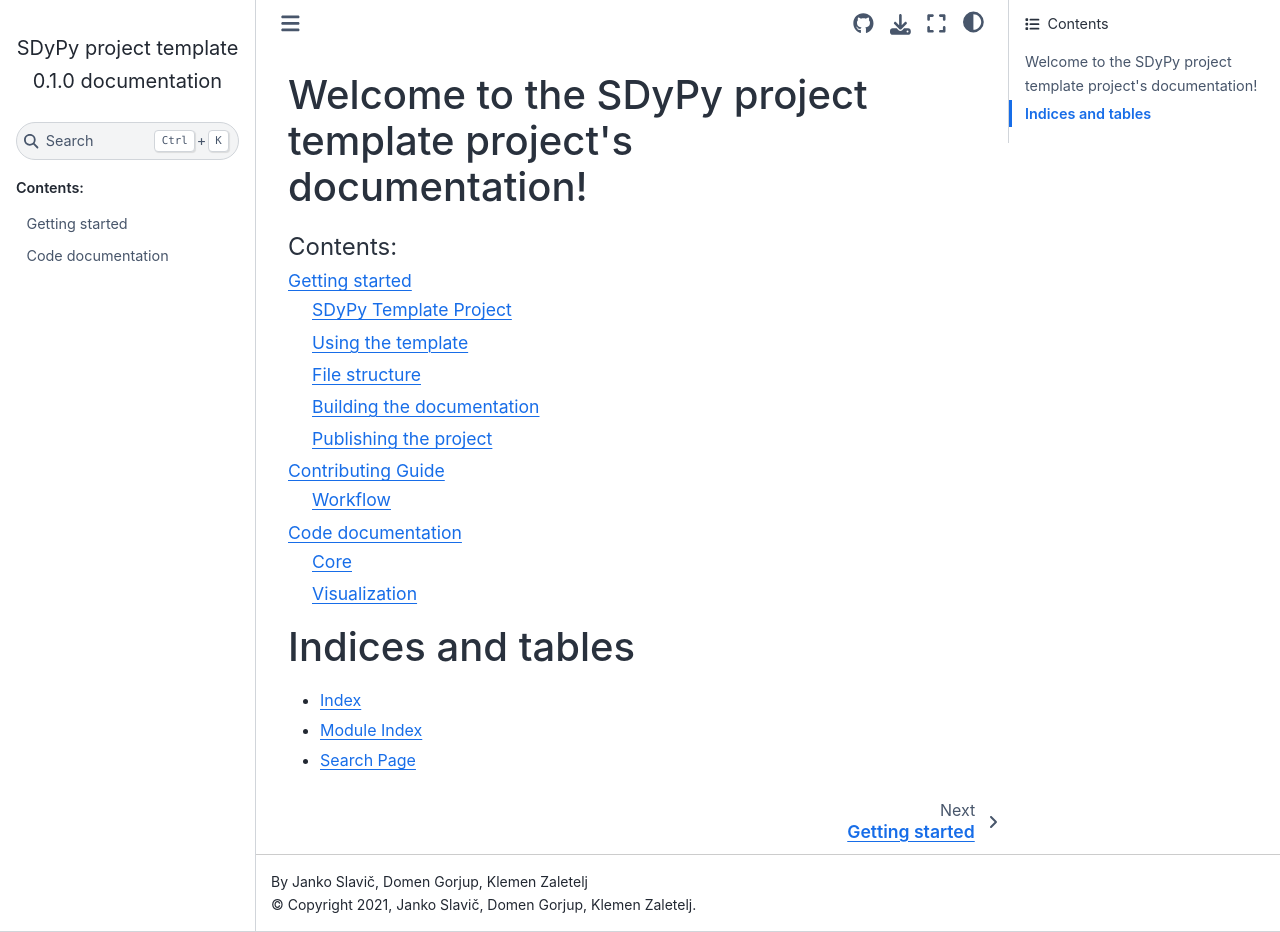
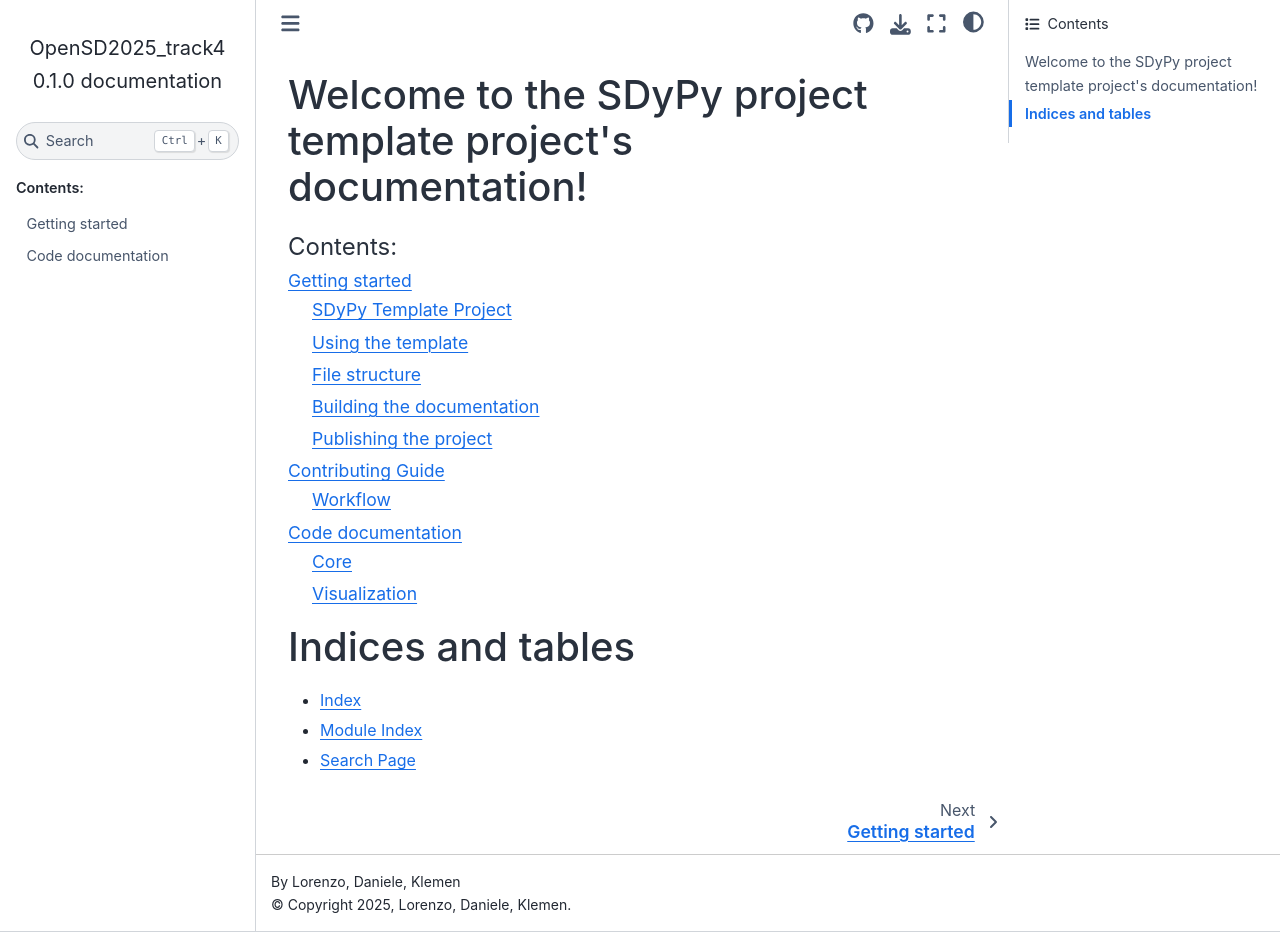
Before and after one commit to LolloCappo/OpenSD2025_repo, a Sphinx documentation site: the page built from docs/source/index.rst, in a window 1280 px wide and 932 px high. Built offline with Sphinx 7.4.7 and the Sphinx Book theme 1.1.4, drawn with Linux system fonts in a browser that asks for light colours.

Commit message:
updated docs

```diff
--- a/docs/source/conf.py
+++ b/docs/source/conf.py
@@ -20,10 +20,10 @@ sys.path.insert(0, os.path.abspath('../..'))
 
 # -- Project information -----------------------------------------------------
 
-project = 'SDyPy project template'
-copyright = '2021, Janko Slavič, Domen Gorjup, Klemen Zaletelj'
-author = 'Janko Slavič, Domen Gorjup, Klemen Zaletelj'
-one_line_description = 'A template for SDyPy projects.'
+project = 'OpenSD2025_track4'
+copyright = '2025, Lorenzo, Daniele, Klemen'
+author = 'Lorenzo, Daniele, Klemen'
+one_line_description = 'This is our package that we did as part of the Track 4.'
 
 # The short X.Y version
 version = '0.1'
```
Also changed, not shown: 1 other file.
